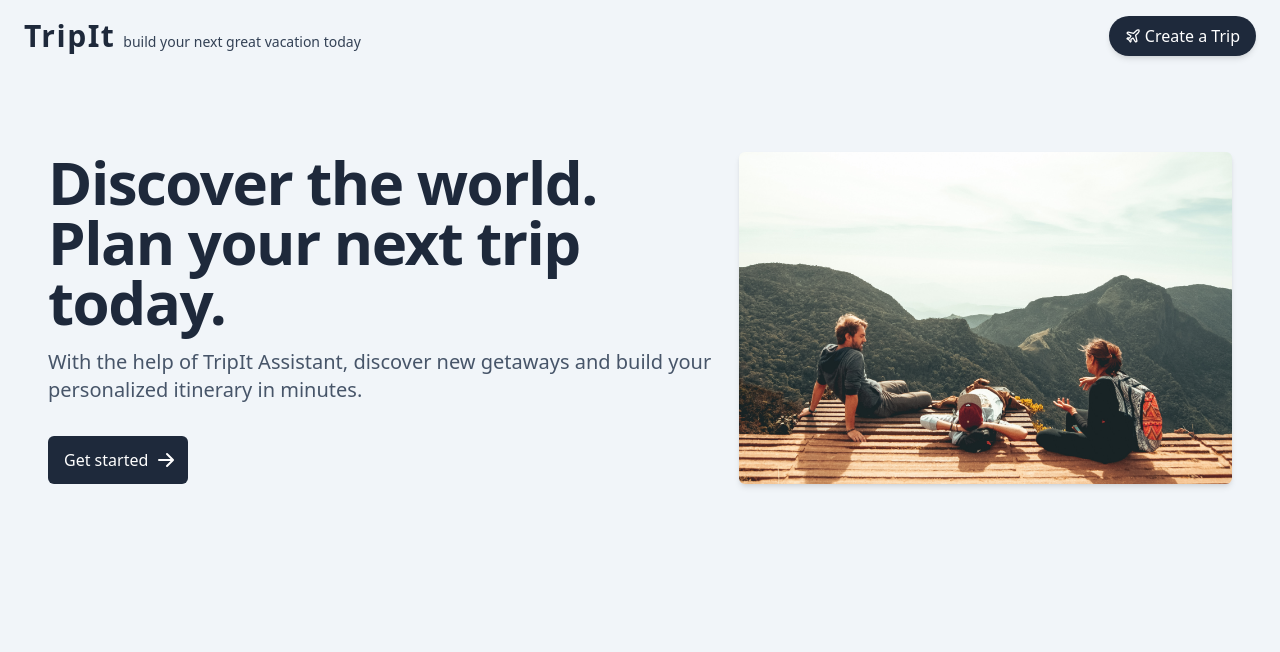
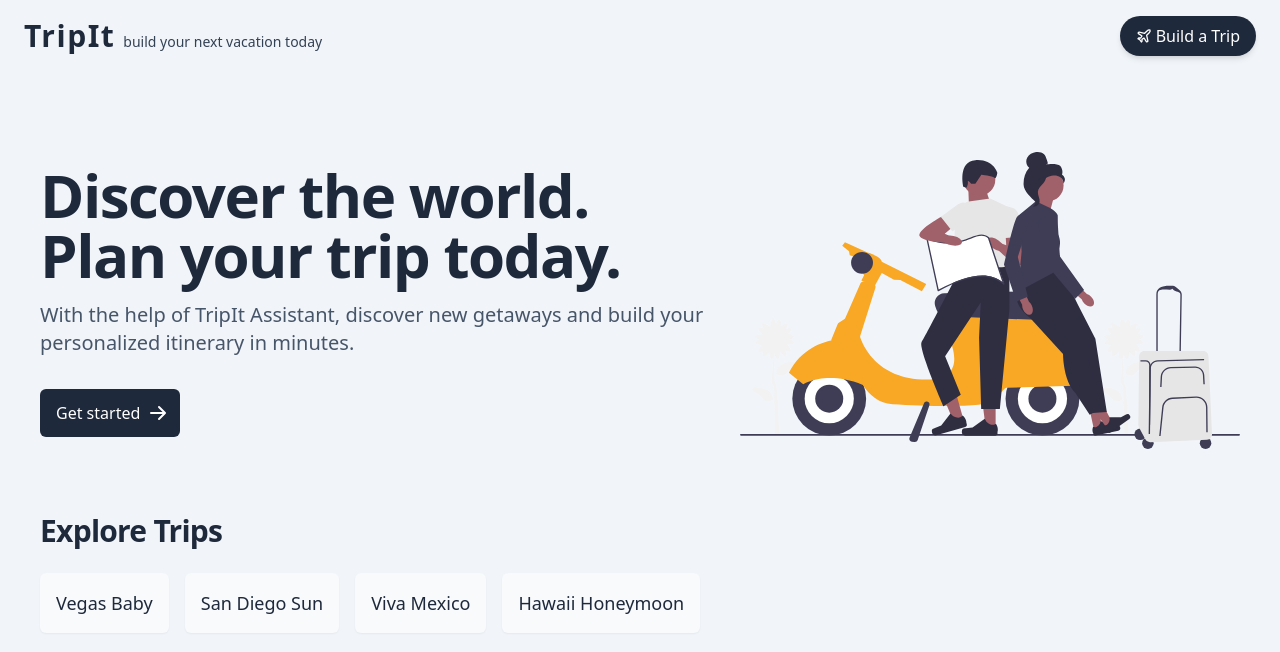
Before and after one commit to sh786/precedent, a Next.js app: page / in a window 1280 px wide. Shown: the top 652 px of the page. Built offline with nearby package versions, Linux system fonts and the light colour scheme.

Commit message:
finish base homepage

```diff
--- a/app/layout.tsx
+++ b/app/layout.tsx
@@ -21,7 +21,7 @@ export default function RootLayout({ children }: HasChildren) {
     <html lang="en">
       <body className={cn(sfPro.variable, inter.variable, 'bg-slate-100')}>
         <NavBar />
-        <main className="flex flex-col py-4 px-8">{children}</main>
+        <main className="flex flex-col py-4 px-10">{children}</main>
       </body>
     </html>
   );
--- a/app/page.tsx
+++ b/app/page.tsx
@@ -1,5 +1,36 @@
 import { HeroSection } from '@/components/HeroSection';
+import { Card } from '@/components/motion/Card';
+import { H2 } from '@/components/shared/typography';
+
+const mockExploreTrips = [
+  {
+    name: 'Vegas Baby',
+  },
+  {
+    name: 'San Diego Sun',
+  },
+  {
+    name: 'Viva Mexico',
+  },
+  {
+    name: 'Hawaii Honeymoon',
+  },
+];
 
 export default function Page() {
-  return <HeroSection />;
+  return (
+    <div>
+      <HeroSection />
+      <div className=" text-slate-800">
+        <H2>Explore Trips</H2>
+        <div className="flex flex-wrap gap-4 py-6">
+          {mockExploreTrips.map((trip) => (
+            <Card key={trip.name}>
+              <span className=" text-slate-800 md:text-lg">{trip.name}</span>
+            </Card>
+          ))}
+        </div>
+      </div>
+    </div>
+  );
 }
--- a/components/HeroSection.tsx
+++ b/components/HeroSection.tsx
@@ -1,16 +1,16 @@
 import Image from 'next/image';
 import { H1 } from '@/components/shared/typography';
-import travelGenericImg from '@/public/travel-generic.jpg';
+import travel from '@/public/travel.svg';
 import { A } from './motion/A';
 import { Div } from './motion/Div';
 
 export const HeroSection = () => {
   return (
     <section className="">
-      <div className="mx-auto grid max-w-screen-xl px-4 py-8 lg:grid-cols-12 lg:gap-8 lg:py-16 xl:gap-0">
+      <div className="mx-auto grid max-w-screen-xl py-8 lg:grid-cols-12 lg:gap-8 lg:py-16 xl:gap-0">
         <div className="mr-auto place-self-center lg:col-span-7">
           <H1 className="mb-4 max-w-2xl text-4xl font-extrabold leading-none tracking-tight text-slate-800 md:text-5xl xl:text-6xl">
-            Discover the world. Plan your next trip today.
+            Discover the world. Plan your trip today.
           </H1>
           <p className="mb-6 max-w-2xl font-light text-slate-600 md:text-lg lg:mb-8 lg:text-xl">
             With the help of TripIt Assistant, discover new getaways and build
@@ -40,13 +40,7 @@ export const HeroSection = () => {
           className="hidden lg:col-span-5 lg:mt-0 lg:flex"
           whileHover={{ scale: 1.05, rotate: 5 }}
         >
-          <Image
-            src={travelGenericImg}
-            alt="mockup"
-            width={500}
-            height={400}
-            className="rounded-md shadow-md"
-          />
+          <Image src={travel} alt="mockup" width={500} height={400} />
         </Div>
       </div>
     </section>
--- a/components/NavBar.tsx
+++ b/components/NavBar.tsx
@@ -13,7 +13,7 @@ export function NavBar() {
         >
           <Large className="text-3xl tracking-wider">TripIt</Large>
           <Small className="text-xs text-slate-700 md:text-sm">
-            build your next great vacation today
+            build your next vacation today
           </Small>
         </Link>
       </Div>
@@ -23,7 +23,7 @@ export function NavBar() {
       >
         <Link href="/create">
           <P className="flex items-center text-sm md:text-base">
-            <Plane size={16} className="mr-1" /> Create a Trip
+            <Plane size={16} className="mr-1" /> Build a Trip
           </P>
         </Link>
       </Div>
--- /dev/null
+++ b/components/motion/Card.tsx
@@ -0,0 +1,17 @@
+import { BaseComponent } from '@/lib/propTypes';
+import { cn } from '@/lib/utils';
+import { MotionProps } from 'framer-motion';
+import { Div } from './Div';
+
+export const Card = ({
+  children,
+  className,
+  ...attrs
+}: BaseComponent & MotionProps) => (
+  <Div
+    className={cn('rounded-md bg-slate-50 p-4 shadow-sm', className)}
+    {...attrs}
+  >
+    {children}
+  </Div>
+);
--- a/components/motion/Div.tsx
+++ b/components/motion/Div.tsx
@@ -1,8 +1,10 @@
 'use client';
 
 import { BaseComponent } from '@/lib/propTypes';
-import { motion, MotionProps } from 'framer-motion';
+import { AnimatePresence, motion, MotionProps } from 'framer-motion';
 
 export const Div = ({ children, ...attrs }: BaseComponent & MotionProps) => (
-  <motion.div {...attrs}>{children}</motion.div>
+  <AnimatePresence>
+    <motion.div {...attrs}>{children}</motion.div>
+  </AnimatePresence>
 );
--- a/components/shared/typography/H2.tsx
+++ b/components/shared/typography/H2.tsx
@@ -5,7 +5,7 @@ export function H2({ children, className }: BaseComponent) {
   return (
     <h2
       className={cn(
-        'mt-10 scroll-m-20 text-3xl font-semibold tracking-tight text-slate-100 transition-colors first:mt-0 dark:border-b-slate-700',
+        'mt-10 scroll-m-20 text-3xl font-semibold tracking-tight transition-colors first:mt-0',
         className
       )}
     >
```
Also changed, not shown: public/travel.svg (added).
